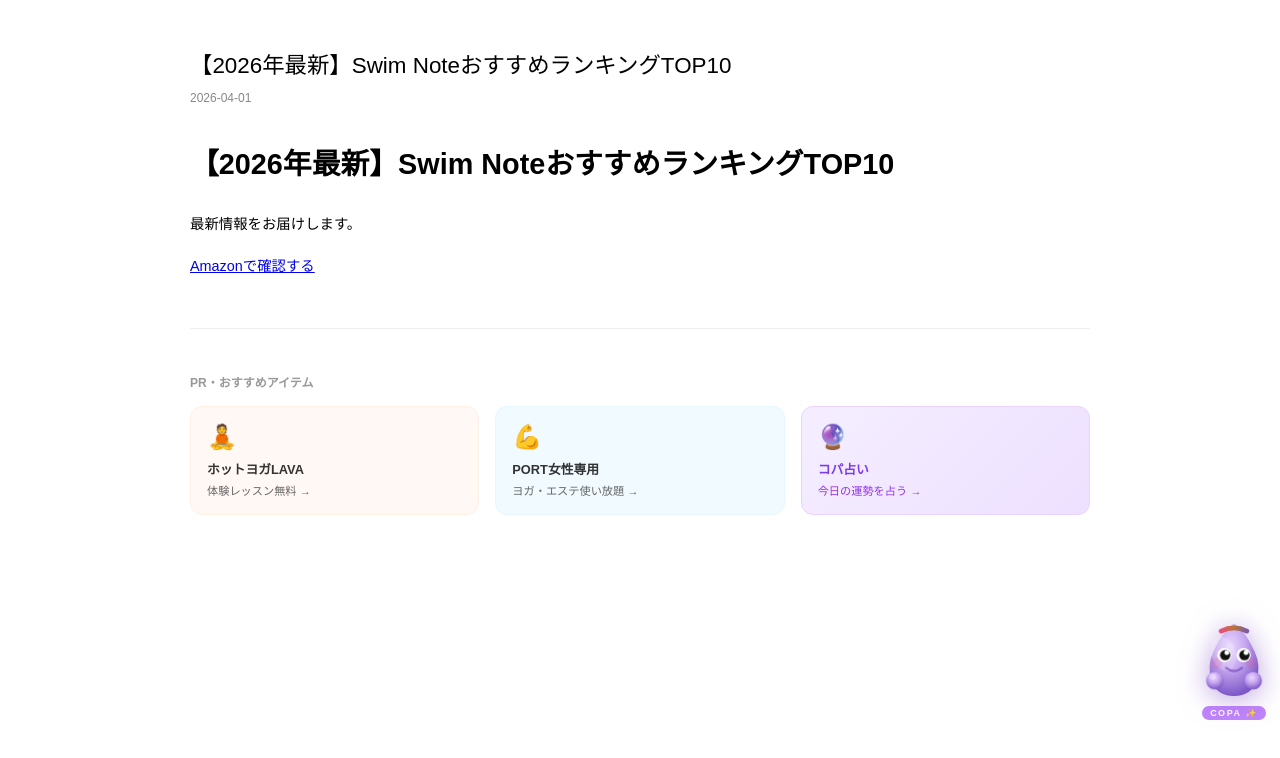
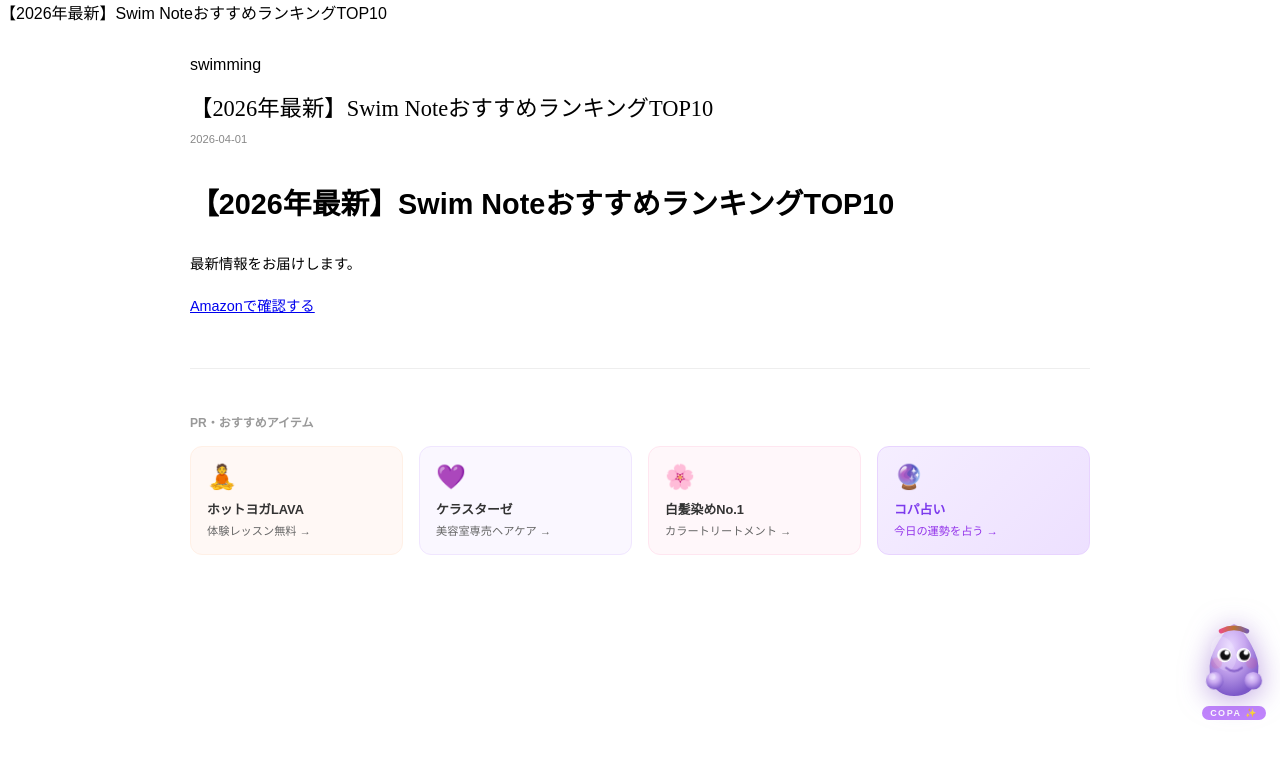
Before and after one commit to okuwabara07-gif/swim-note-jp, a Next.js app: page /blog/swimming-guide in a window 1280 px wide. Shown: the top 758 px of the page. Built offline with nearby package versions, Linux system fonts and the light colour scheme.

Commit message:
feat: sync unified template with affiliate banners

```diff
--- a/app/blog/[slug]/page.tsx
+++ b/app/blog/[slug]/page.tsx
@@ -1,25 +1,37 @@
+import { getPostBySlug } from '@/lib/posts'
 import { MDXRemote } from 'next-mdx-remote/rsc'
-import { getPostBySlug, getAllPosts } from '@/lib/posts'
 import { notFound } from 'next/navigation'
-export async function generateStaticParams() { return getAllPosts().map(p=>({slug:p.slug})) }
+
+export const dynamic = 'force-dynamic'
+
 type Props = { params: Promise<{ slug: string }> }
+
 export default async function PostPage({ params }: Props) {
   const { slug } = await params
   const post = getPostBySlug(slug)
   if (!post) notFound()
   return (
-    <main style={{maxWidth:'900px',margin:'0 auto',padding:'2rem 1.5rem'}}>
-      <h1 style={{fontSize:'1.4rem',fontWeight:400,marginBottom:'0.5rem'}}>{post.title}</h1>
-      <p style={{fontSize:'0.75rem',color:'#888',marginBottom:'2rem'}}>{post.date}</p>
-      <div style={{fontSize:'0.9rem',lineHeight:1.9}}><MDXRemote source={post.content} /></div>
+    <main>
+      <header className="site-header">
+        <div className="site-title">{post.title}</div>
+      </header>
+      <main style={{maxWidth:'900px',margin:'0 auto',padding:'2rem 1.5rem 4rem'}}>
+        <div className="section-label">{post.genre}</div>
+        <h1 style={{fontFamily:'serif',fontWeight:300,fontSize:'1.4rem',margin:'1rem 0 0.5rem'}}>{post.title}</h1>
+        <p style={{fontSize:'0.7rem',color:'#888',marginBottom:'2rem'}}>{post.date}</p>
+        <div style={{fontSize:'0.9rem',lineHeight:1.9}}>
+          <MDXRemote source={post.content} />
+        </div>
         <div style={{marginTop:'3rem',borderTop:'1px solid #eee',paddingTop:'2rem'}}>
           <p style={{fontSize:'0.75rem',color:'#999',marginBottom:'1rem',fontWeight:600}}>PR・おすすめアイテム</p>
           <div style={{display:'grid',gridTemplateColumns:'repeat(auto-fit,minmax(150px,1fr))',gap:'1rem'}}>
             <a href="https://shakelink.net/link.php?i=phwux2kr6pyj&m=mhwuxumw5ned" target="_blank" rel="noopener noreferrer sponsored" style={{display:'block',padding:'1rem',border:'1px solid #fff0e6',borderRadius:'12px',textDecoration:'none',background:'#fff8f5'}}><div style={{fontSize:'1.5rem',marginBottom:'0.5rem'}}>🧘</div><div style={{fontSize:'0.8rem',fontWeight:700,color:'#333',marginBottom:'0.25rem'}}>ホットヨガLAVA</div><div style={{fontSize:'0.7rem',color:'#666'}}>体験レッスン無料 →</div></a>
-            <a href="https://port-fitness.jp/" target="_blank" rel="noopener noreferrer sponsored" style={{display:'block',padding:'1rem',border:'1px solid #e6f7ff',borderRadius:'12px',textDecoration:'none',background:'#f0faff'}}><div style={{fontSize:'1.5rem',marginBottom:'0.5rem'}}>💪</div><div style={{fontSize:'0.8rem',fontWeight:700,color:'#333',marginBottom:'0.25rem'}}>PORT女性専用</div><div style={{fontSize:'0.7rem',color:'#666'}}>ヨガ・エステ使い放題 →</div></a>
+            <a href="https://www.forcise.jp/ic/kerastase" target="_blank" rel="noopener noreferrer sponsored" style={{display:'block',padding:'1rem',border:'1px solid #f0e6ff',borderRadius:'12px',textDecoration:'none',background:'#faf7ff'}}><div style={{fontSize:'1.5rem',marginBottom:'0.5rem'}}>💜</div><div style={{fontSize:'0.8rem',fontWeight:700,color:'#333',marginBottom:'0.25rem'}}>ケラスターゼ</div><div style={{fontSize:'0.7rem',color:'#666'}}>美容室専売ヘアケア →</div></a>
+            <a href="https://kiwabi-japan.myshopify.com/pages/rv002-r-a8" target="_blank" rel="noopener noreferrer sponsored" style={{display:'block',padding:'1rem',border:'1px solid #ffe6f0',borderRadius:'12px',textDecoration:'none',background:'#fff7fa'}}><div style={{fontSize:'1.5rem',marginBottom:'0.5rem'}}>🌸</div><div style={{fontSize:'0.8rem',fontWeight:700,color:'#333',marginBottom:'0.25rem'}}>白髪染めNo.1</div><div style={{fontSize:'0.7rem',color:'#666'}}>カラートリートメント →</div></a>
             <a href="https://colorpass-web.vercel.app/fortune" target="_blank" rel="noopener noreferrer" style={{display:'block',padding:'1rem',border:'1px solid #e8d4ff',borderRadius:'12px',textDecoration:'none',background:'linear-gradient(135deg,#f5eeff,#ede0ff)'}}><div style={{fontSize:'1.5rem',marginBottom:'0.5rem'}}>🔮</div><div style={{fontSize:'0.8rem',fontWeight:700,color:'#7c3aed',marginBottom:'0.25rem'}}>コパ占い</div><div style={{fontSize:'0.7rem',color:'#9333ea'}}>今日の運勢を占う →</div></a>
           </div>
         </div>
+      </main>
     </main>
   )
 }
```
